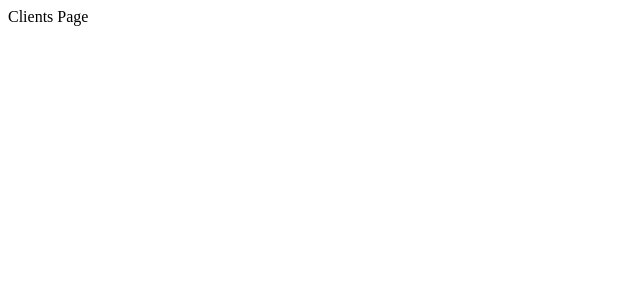
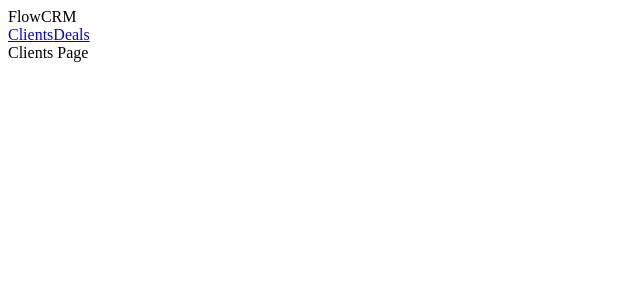
Before and after one commit to vasilyefff/flowcrm, a React (Vite) app: page / in a window 1280 px wide. Shown: the top 300 px of the page, without its empty margins (0-640 px from the left). Built offline with nearby package versions, Linux system fonts and the light colour scheme.

Commit message:
feat: add AppLayout and nested routing

```diff
--- /dev/null
+++ b/src/app/layout/AppLayout.tsx
@@ -0,0 +1,16 @@
+import { Outlet, Link } from 'react-router-dom'
+
+export const AppLayout = () => {
+	return (
+		<>
+			<header>FlowCRM</header>
+			<nav>
+				<Link to="/clients">Clients</Link>
+				<Link to="/deals">Deals</Link>
+			</nav>
+			<main>
+				<Outlet />
+			</main>
+		</>
+	)
+}
--- a/src/app/router/AppRouterProvider.tsx
+++ b/src/app/router/AppRouterProvider.tsx
@@ -1,14 +1,17 @@
 import { BrowserRouter, Routes, Route } from 'react-router-dom'
 import { ClientsPage } from '@/pages/clients/ClientsPage'
 import { DealsPage } from '@/pages/deals/DealsPage'
+import { AppLayout } from '../layout/AppLayout'
 
 export const AppRouterProvider = () => {
 	return (
 		<BrowserRouter>
 			<Routes>
-				<Route path="/" element={<ClientsPage />} />
-				<Route path="/clients" element={<ClientsPage />} />
-				<Route path="/deals" element={<DealsPage />} />
+				<Route element={<AppLayout />}>
+					<Route path="/" element={<ClientsPage />} />
+					<Route path="/clients" element={<ClientsPage />} />
+					<Route path="/deals" element={<DealsPage />} />
+				</Route>
 			</Routes>
 		</BrowserRouter >
 	)
```
